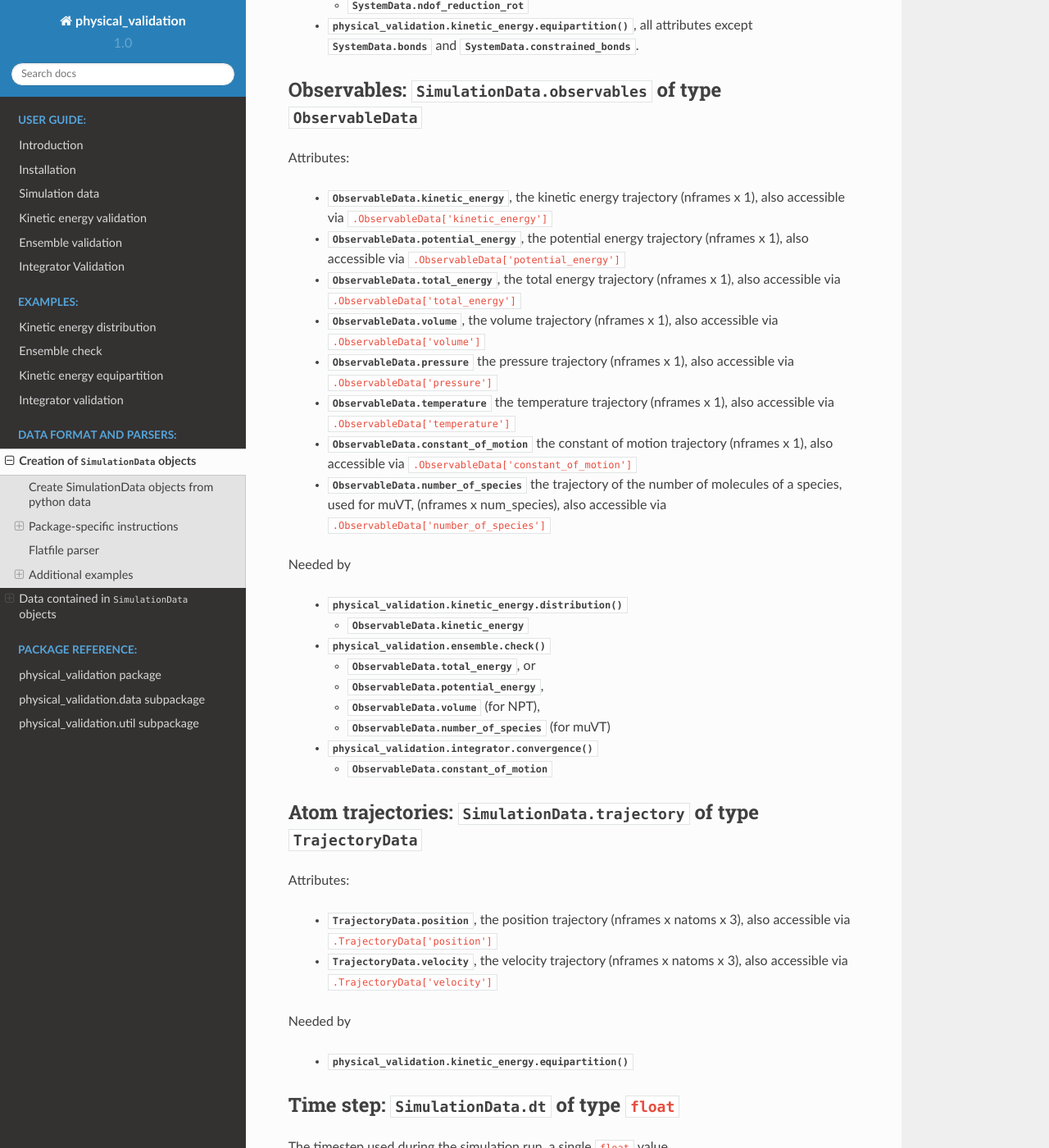
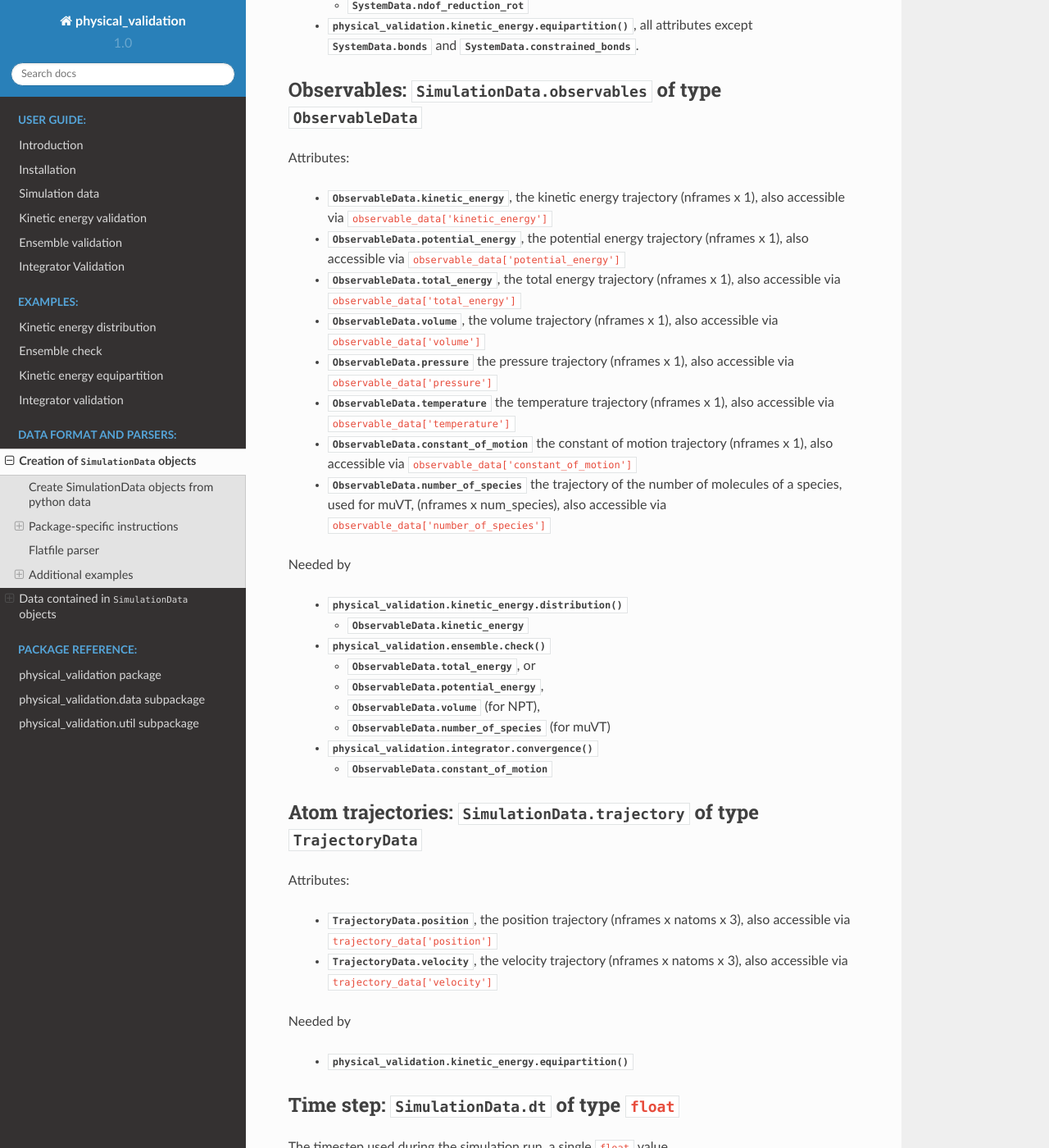
Before and after one commit to shirtsgroup/physical_validation, a Sphinx documentation site: the page built from doc/simulation_data.rst, in a window 1280 px wide and 1400 px high, scrolled down 7803 px. Shown: the whole window at 82% size. Built offline with Sphinx 7.4.7 and the Read the Docs theme 2.0.0, drawn with Linux system fonts in a browser that asks for light colours; some of the changed text lies outside the part shown.

Commit message:
more fixes

```diff
--- a/doc/simulation_data.rst
+++ b/doc/simulation_data.rst
@@ -181,7 +181,7 @@ the trajectories for the observables of interest. As the details on the
 units, the simulated system and the sampled ensemble can not easily be read
 from such files, this information has to be provided by the user by passing
 objects of the respective data structures. See
-:func:`.FlatfileParser.get_simulation_data` for more details on the
+:attr:`.FlatfileParser.get_simulation_data` for more details on the
 :class:`.SimulationData` creation via the flat file parser, and
 :ref:`simulationdata_details` for details on which test requires which
 information.
@@ -396,22 +396,22 @@ Observables: :obj:`.SimulationData.observables` of type :class:`.ObservableData`
 Attributes:
 
   * :attr:`.ObservableData.kinetic_energy`, the kinetic energy trajectory (nframes x 1),
-    also accessible via :code:`.ObservableData['kinetic_energy']`
+    also accessible via :code:`observable_data['kinetic_energy']`
   * :attr:`.ObservableData.potential_energy`, the potential energy trajectory (nframes x 1),
-    also accessible via :code:`.ObservableData['potential_energy']`
+    also accessible via :code:`observable_data['potential_energy']`
   * :attr:`.ObservableData.total_energy`, the total energy trajectory (nframes x 1),
-    also accessible via :code:`.ObservableData['total_energy']`
+    also accessible via :code:`observable_data['total_energy']`
   * :attr:`.ObservableData.volume`, the volume trajectory (nframes x 1),
-    also accessible via :code:`.ObservableData['volume']`
+    also accessible via :code:`observable_data['volume']`
   * :attr:`.ObservableData.pressure` the pressure trajectory (nframes x 1),
-    also accessible via :code:`.ObservableData['pressure']`
+    also accessible via :code:`observable_data['pressure']`
   * :attr:`.ObservableData.temperature` the temperature trajectory (nframes x 1),
-    also accessible via :code:`.ObservableData['temperature']`
+    also accessible via :code:`observable_data['temperature']`
   * :attr:`.ObservableData.constant_of_motion` the constant of motion trajectory (nframes x 1),
-    also accessible via :code:`.ObservableData['constant_of_motion']`
+    also accessible via :code:`observable_data['constant_of_motion']`
   * :attr:`.ObservableData.number_of_species` the trajectory of the number of molecules of a species,
     used for muVT, (nframes x num_species),
-    also accessible via :code:`.ObservableData['number_of_species']`
+    also accessible via :code:`observable_data['number_of_species']`
 
 Needed by
 
@@ -435,9 +435,9 @@ Atom trajectories: :obj:`.SimulationData.trajectory` of type :class:`.Trajectory
 Attributes:
 
   * :attr:`.TrajectoryData.position`, the position trajectory (nframes x natoms x 3),
-    also accessible via :code:`.TrajectoryData['position']`
+    also accessible via :code:`trajectory_data['position']`
   * :attr:`.TrajectoryData.velocity`, the velocity trajectory (nframes x natoms x 3),
-    also accessible via :code:`.TrajectoryData['velocity']`
+    also accessible via :code:`trajectory_data['velocity']`
 
 Needed by
 
```
